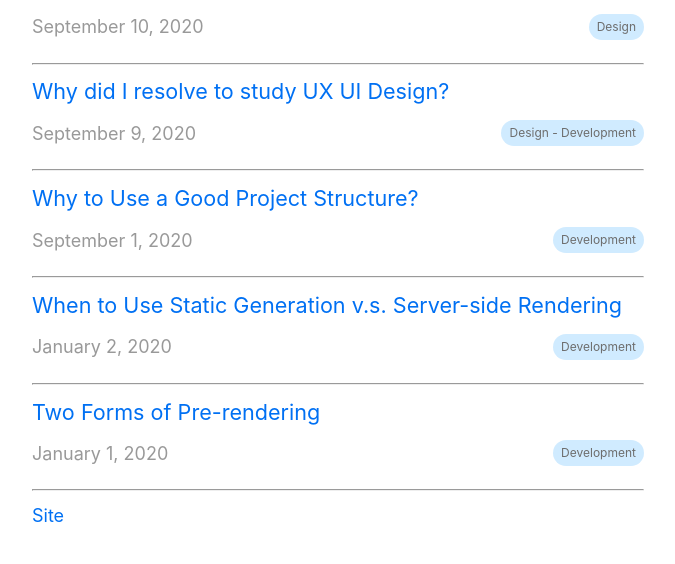
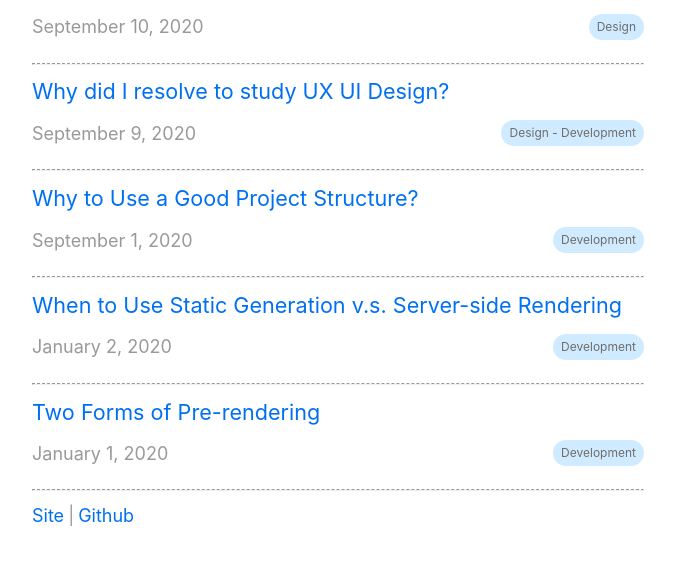
Before and after one commit to brunormferreira/nextjs-blog, a Next.js app: page / in a window 1280 px wide. Shown: the part 502-1066 px from the top of the page, without its empty margins (302-977 px from the left). Built offline with nearby package versions, Linux system fonts and the light colour scheme.

Commit message:
add(feat): some minimalistic styles

```diff
--- a/pages/index.js
+++ b/pages/index.js
@@ -37,16 +37,22 @@ export default function Home({ allPostsData }) {
                   {tag ? <small className={utilStyles.tag}>{tag}</small> : null}
                 </div>
               </li>
-              <hr />
+              <hr className={utilStyles.hr} />
             </>
           ))}
         </ul>
       </section>
       <footer>
-        <ul className={utilStyles.list}>
+        <ul className={utilStyles.listFlex}>
           <li className={utilStyles.listItem}>
             <a href="https://brunormferreira.github.io" target="_blank">
               Site
+            </a>
+          </li>
+          <span className={utilStyles.separator}>|</span>
+          <li className={utilStyles.listItem}>
+            <a href="https://github.com/brunormferreira" target="_blank">
+              Github
             </a>
           </li>
         </ul>
--- a/styles/utils.module.css
+++ b/styles/utils.module.css
@@ -43,6 +43,13 @@
   margin: 0;
 }
 
+.listFlex {
+  list-style: none;
+  padding: 0;
+  margin: 0;
+  display: flex;
+}
+
 .listItem {
   margin: 0 0 1.25rem;
 }
@@ -65,3 +72,13 @@
   font-size: 12px;
   color: #6d6d6d;
 }
+
+.hr {
+  color: #999;
+  border-top: 1px dashed #999;
+}
+
+.separator {
+  color: #999;
+  margin: 0px 4px;
+}
```
